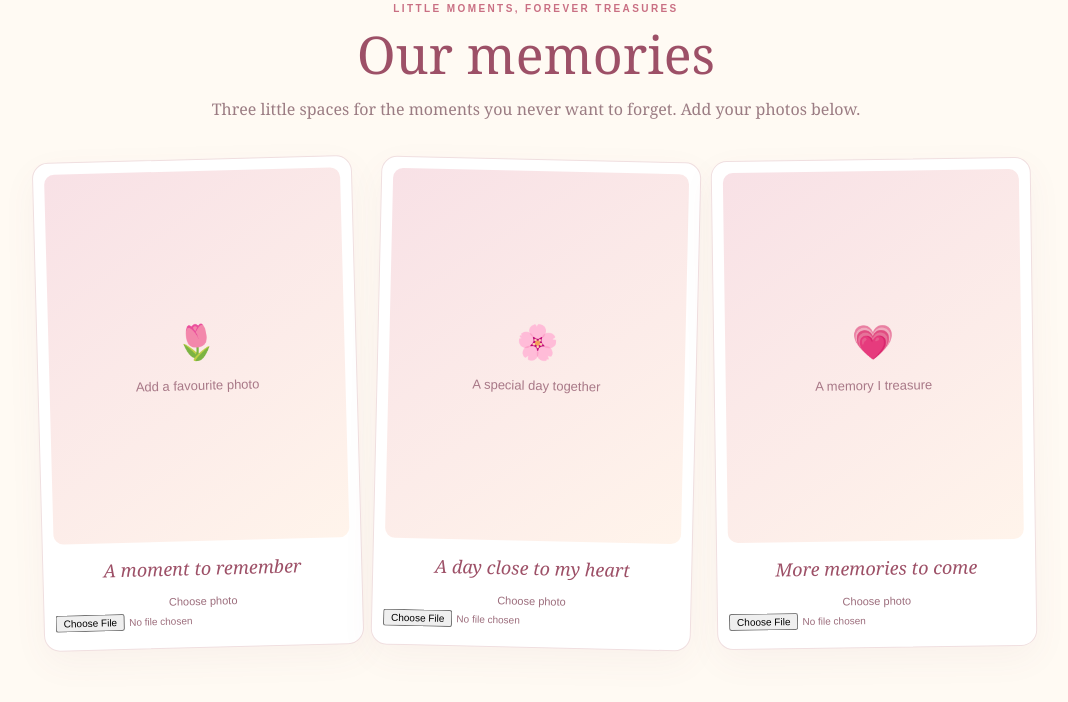
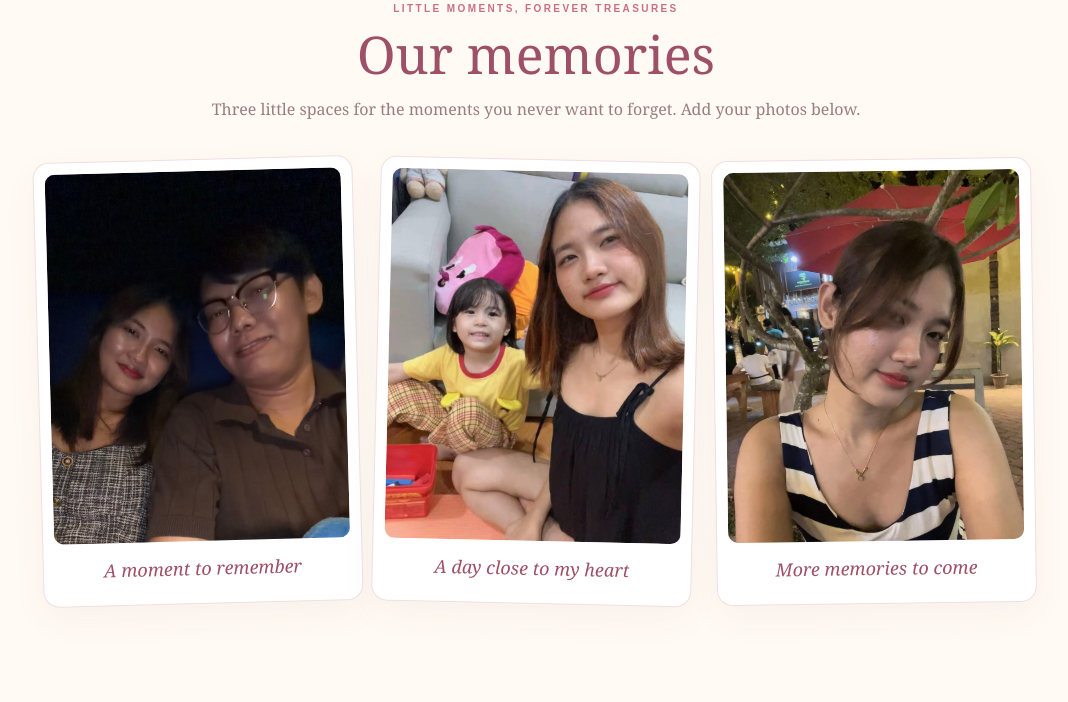
Before and after one commit to zarnihtun10-creator/For-Nway-Love, a plain HTML site: page index.html in a window 1280 px wide. Shown: the part 2004-2706 px from the top of the page, without its empty margins (104-1172 px from the left). Drawn offline with Linux system fonts and the light colour scheme.

Commit message:
Replace placeholder images with actual memory photos
Updated memory card images to display actual photos instead of placeholders.

```diff
--- a/index.html
+++ b/index.html
@@ -59,7 +59,7 @@ h2{font-size:clamp(34px,6vw,52px);line-height:1.15;font-weight:400;color:var(--r
 .memory-card{background:#fff;border:1px solid #f0dfe0;padding:11px 11px 18px;border-radius:16px;box-shadow:0 12px 35px #87515b0d;transform:rotate(var(--tilt,0deg));transition:.25s}
 .memory-card:hover{transform:translateY(-5px) rotate(0)}
 .photo-frame{aspect-ratio:4/5;border-radius:10px;overflow:hidden;background:linear-gradient(145deg,#f8e1e6,#fff4eb);display:grid;place-items:center;position:relative}
-.photo-frame img{width:100%;height:100%;object-fit:cover;display:none}
+.photo-frame img{width:100%;height:100%;object-fit:cover;display:block}
 .photo-empty{text-align:center;color:#a87887;padding:14px;font:13px/1.5 Arial,sans-serif}
 .photo-empty span{display:block;font-size:34px;margin-bottom:8px}
 .memory-caption{text-align:center;color:var(--rose-dark);font-style:italic;font-size:18px;margin-top:12px}
@@ -122,11 +122,30 @@ footer .tiny{font-size:24px;color:var(--rose)}
 
 <section id="memories">
  <div class="section-head"><div class="eyebrow">Little moments, forever treasures</div><h2>Our memories</h2><p>Three little spaces for the moments you never want to forget. Add your photos below.</p></div>
- <div class="memories-grid">
-  <article class="memory-card" style="--tilt:-1.5deg"><div class="photo-frame"><img alt="Our favourite memory one"><div class="photo-empty"><span>🌷</span>Add a favourite photo</div></div><div class="memory-caption">A moment to remember</div><label class="upload">Choose photo<input type="file" accept="image/*" aria-label="Choose first memory photo"></label></article>
-  <article class="memory-card" style="--tilt:1.3deg"><div class="photo-frame"><img alt="Our favourite memory two"><div class="photo-empty"><span>🌸</span>A special day together</div></div><div class="memory-caption">A day close to my heart</div><label class="upload">Choose photo<input type="file" accept="image/*" aria-label="Choose second memory photo"></label></article>
-  <article class="memory-card" style="--tilt:-.8deg"><div class="photo-frame"><img alt="Our favourite memory three"><div class="photo-empty"><span>💗</span>A memory I treasure</div></div><div class="memory-caption">More memories to come</div><label class="upload">Choose photo<input type="file" accept="image/*" aria-label="Choose third memory photo"></label></article>
- </div>
+
+<div class="memories-grid">
+  <article class="memory-card" style="--tilt:-1.5deg">
+    <div class="photo-frame">
+      <img src="IMG_8034.jpeg" alt="Our favourite memory one">
+    </div>
+    <div class="memory-caption">A moment to remember</div>
+  </article>
+
+  <article class="memory-card" style="--tilt:1.3deg">
+    <div class="photo-frame">
+      <img src="IMG_8071.jpeg" alt="Our favourite memory two">
+    </div>
+    <div class="memory-caption">A day close to my heart</div>
+  </article>
+
+  <article class="memory-card" style="--tilt:-.8deg">
+    <div class="photo-frame">
+      <img src="IMG_8388.jpeg" alt="Our favourite memory three">
+    </div>
+    <div class="memory-caption">More memories to come</div>
+  </article>
+</div>
+
 </section>
 
 <section id="future">
```
